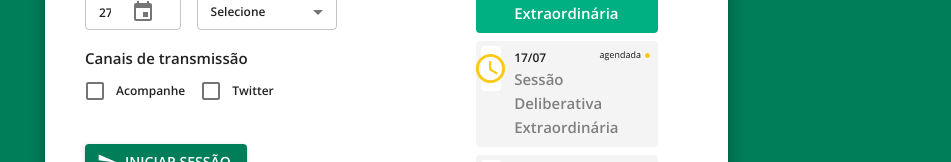
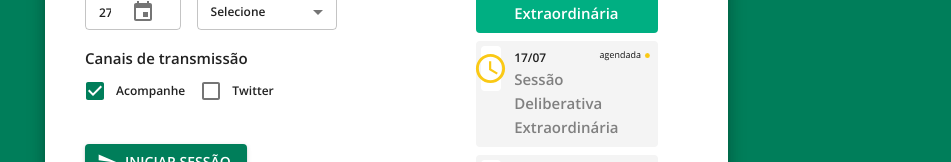
Before and after one commit to labhackercd/linguagem-simples-front, a React (Create React App) app: page /estudio in a window 1280 px wide. Shown: the part 481-643 px from the top of the page, without its empty margins (325-1276 px from the left). Built offline with nearby package versions, Linux system fonts and the light colour scheme.

Commit message:
#16 - Changing checkbox do default marked

```diff
--- a/src/components/EstudioAcompanhePageComponents/NewSessionFormComponent/index.js
+++ b/src/components/EstudioAcompanhePageComponents/NewSessionFormComponent/index.js
@@ -71,7 +71,7 @@ export default function NewSessionFormComponent(){
                         <Grid item xs={7}>
                             <Box display="block" justifyContent="flex-start" >
                                 <div><Typography variant="h6" color="textSecondary"> Comissão </Typography></div>
-                                <TextField id="select" value="1" variant="outlined" size="small" fullWidth="true" disabled select>
+                                <TextField id="selectComission" value="1" variant="outlined" size="small" fullWidth="true" disabled select>
                                     <MenuItem value="1">Selecione</MenuItem>
                                 </TextField>
                             </Box>
@@ -86,7 +86,7 @@ export default function NewSessionFormComponent(){
                                         disableToolbar
                                         variant="inline"
                                         format="dd/MM/yyyy"
-                                        id="date-picker-search"
+                                        id="sessionDate"
                                         InputLabelProps={{
                                             shrink: true,
                                           }}
@@ -100,7 +100,7 @@ export default function NewSessionFormComponent(){
                         <Grid item xs={7}>
                             <Box display="block" justifyContent="flex-start" >
                                 <div><Typography variant="h6"> Tipo de Sessão </Typography></div>
-                                <TextField id="select" value="1" variant="outlined" size="small" fullWidth="true" select>
+                                <TextField id="sessionType" value="1" variant="outlined" size="small" fullWidth="true" select>
                                     <MenuItem value="1">Selecione</MenuItem>
                                 </TextField>
                             </Box>
@@ -110,13 +110,21 @@ export default function NewSessionFormComponent(){
                                 <div><Typography variant="h6"> Canais de transmissão </Typography></div>
                                 <FormGroup aria-label="position" row>
                                     <FormControlLabel
-                                    value="Acompanhe"
-                                    control={<Checkbox color="primary" />}
+                                    id="acompanheTransmissionChannel"
+                                    value="true"
+                                    control={
+                                        <Checkbox
+                                          checked={true}
+                                          name="checkedB"
+                                          color="primary"
+                                        />
+                                    }
                                     label="Acompanhe"
                                     labelPlacement="Acompanhe"
                                     className={classes.inputBorderColor}
                                     />
                                     <FormControlLabel
+                                    id="twitterTransmissionChannel"
                                     value="Twitter"
                                     control={<Checkbox color="primary" />}
                                     label="Twitter"
```
